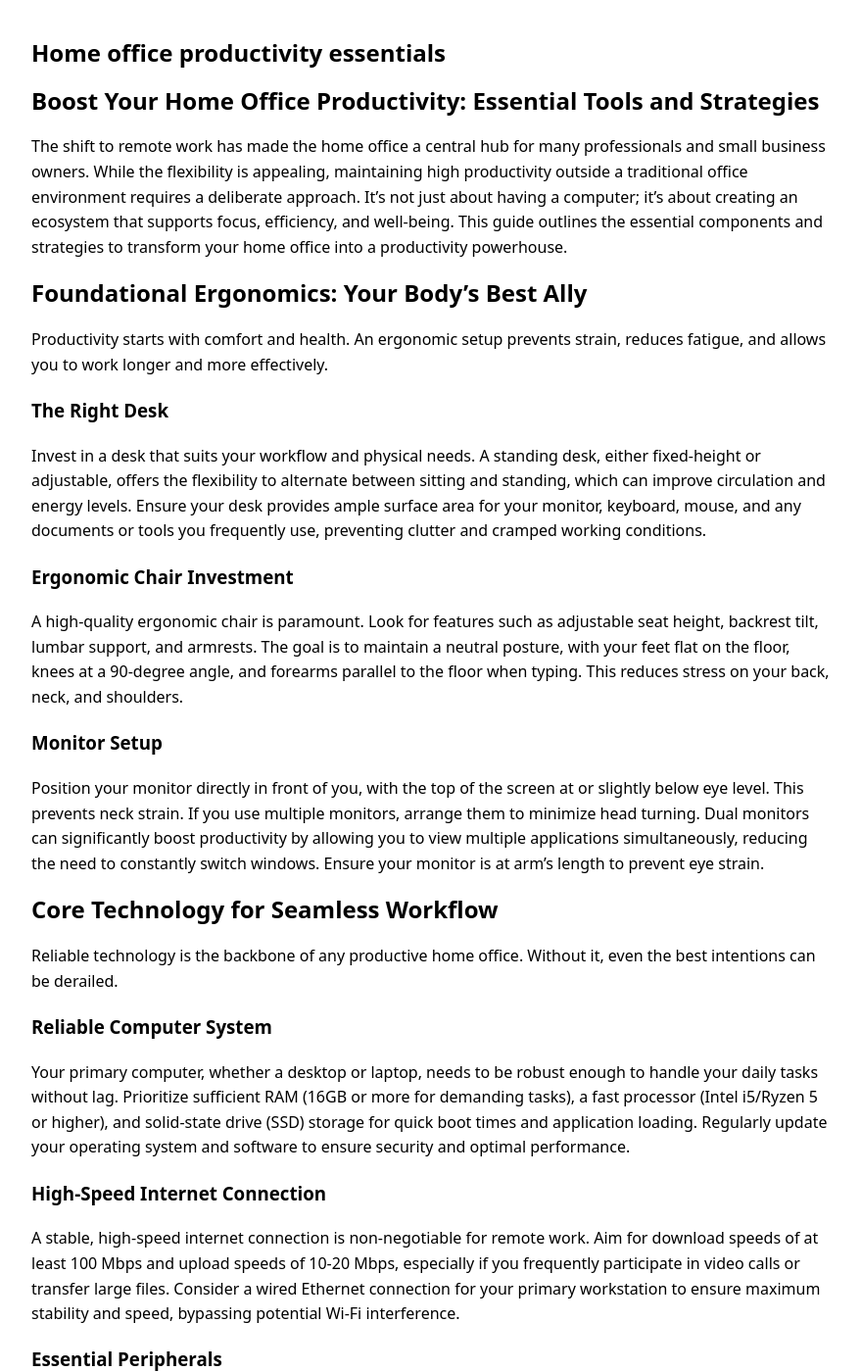
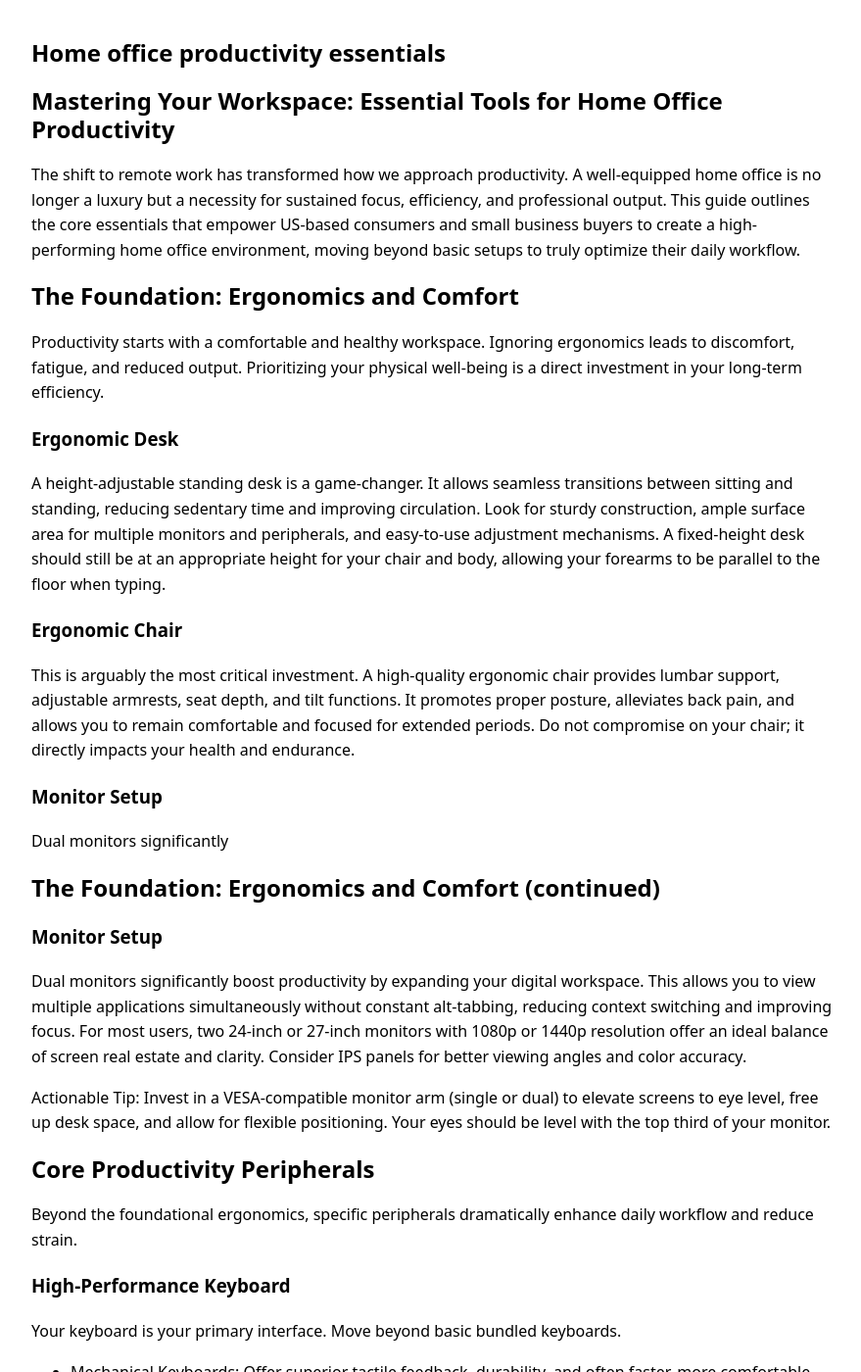
Before and after one commit to ironaclaw/ironaclaw.github.io, a Jekyll site: the page built from _posts/2026-02-12-home-office-productivity-essentials.md, in a window 1280 px wide and 1400 px high. Shown: the whole window at 98% size, without its empty margins (198-1077 px from the left). Built offline with Jekyll 4.4.1, drawn with Linux system fonts in a browser that asks for light colours; some of the changed text lies outside the part shown.

Commit message:
Add 2026-02-12-home-office-productivity-essentials.md

```diff
--- a/_posts/2026-02-12-home-office-productivity-essentials.md
+++ b/_posts/2026-02-12-home-office-productivity-essentials.md
@@ -9,82 +9,81 @@ keywords: []
 model_used: gemini-2.5-flash
 ---
 
-# Boost Your Home Office Productivity: Essential Tools and Strategies
+# Mastering Your Workspace: Essential Tools for Home Office Productivity
 
-The shift to remote work has made the home office a central hub for many professionals and small business owners. While the flexibility is appealing, maintaining high productivity outside a traditional office environment requires a deliberate approach. It's not just about having a computer; it's about creating an ecosystem that supports focus, efficiency, and well-being. This guide outlines the essential components and strategies to transform your home office into a productivity powerhouse.
+The shift to remote work has transformed how we approach productivity. A well-equipped home office is no longer a luxury but a necessity for sustained focus, efficiency, and professional output. This guide outlines the core essentials that empower US-based consumers and small business buyers to create a high-performing home office environment, moving beyond basic setups to truly optimize their daily workflow.
 
-## Foundational Ergonomics: Your Body's Best Ally
+## The Foundation: Ergonomics and Comfort
+Productivity starts with a comfortable and healthy workspace. Ignoring ergonomics leads to discomfort, fatigue, and reduced output. Prioritizing your physical well-being is a direct investment in your long-term efficiency.
 
-Productivity starts with comfort and health. An ergonomic setup prevents strain, reduces fatigue, and allows you to work longer and more effectively.
+### Ergonomic Desk
+A height-adjustable standing desk is a game-changer. It allows seamless transitions between sitting and standing, reducing sedentary time and improving circulation. Look for sturdy construction, ample surface area for multiple monitors and peripherals, and easy-to-use adjustment mechanisms. A fixed-height desk should still be at an appropriate height for your chair and body, allowing your forearms to be parallel to the floor when typing.
 
-### The Right Desk
-Invest in a desk that suits your workflow and physical needs. A standing desk, either fixed-height or adjustable, offers the flexibility to alternate between sitting and standing, which can improve circulation and energy levels. Ensure your desk provides ample surface area for your monitor, keyboard, mouse, and any documents or tools you frequently use, preventing clutter and cramped working conditions.
-
-### Ergonomic Chair Investment
-A high-quality ergonomic chair is paramount. Look for features such as adjustable seat height, backrest tilt, lumbar support, and armrests. The goal is to maintain a neutral posture, with your feet flat on the floor, knees at a 90-degree angle, and forearms parallel to the floor when typing. This reduces stress on your back, neck, and shoulders.
+### Ergonomic Chair
+This is arguably the most critical investment. A high-quality ergonomic chair provides lumbar support, adjustable armrests, seat depth, and tilt functions. It promotes proper posture, alleviates back pain, and allows you to remain comfortable and focused for extended periods. Do not compromise on your chair; it directly impacts your health and endurance.
 
 ### Monitor Setup
-Position your monitor directly in front of you, with the top of the screen at or slightly below eye level. This prevents neck strain. If you use multiple monitors, arrange them to minimize head turning. Dual monitors can significantly boost productivity by allowing you to view multiple applications simultaneously, reducing the need to constantly switch windows. Ensure your monitor is at arm's length to prevent eye strain.
+Dual monitors significantly
 
-## Core Technology for Seamless Workflow
+## The Foundation: Ergonomics and Comfort (continued)
 
-Reliable technology is the backbone of any productive home office. Without it, even the best intentions can be derailed.
+### Monitor Setup
+Dual monitors significantly boost productivity by expanding your digital workspace. This allows you to view multiple applications simultaneously without constant alt-tabbing, reducing context switching and improving focus. For most users, two 24-inch or 27-inch monitors with 1080p or 1440p resolution offer an ideal balance of screen real estate and clarity. Consider IPS panels for better viewing angles and color accuracy.
 
-### Reliable Computer System
-Your primary computer, whether a desktop or laptop, needs to be robust enough to handle your daily tasks without lag. Prioritize sufficient RAM (16GB or more for demanding tasks), a fast processor (Intel i5/Ryzen 5 or higher), and solid-state drive (SSD) storage for quick boot times and application loading. Regularly update your operating system and software to ensure security and optimal performance.
+Actionable Tip: Invest in a VESA-compatible monitor arm (single or dual) to elevate screens to eye level, free up desk space, and allow for flexible positioning. Your eyes should be level with the top third of your monitor.
 
-### High-Speed Internet Connection
-A stable, high-speed internet connection is non-negotiable for remote work. Aim for download speeds of at least 100 Mbps and upload speeds of 10-20 Mbps, especially if you frequently participate in video calls or transfer large files. Consider a wired Ethernet connection for your primary workstation to ensure maximum stability and speed, bypassing potential Wi-Fi interference.
+## Core Productivity Peripherals
 
-### Essential Peripherals
-1.  Quality Keyboard and Mouse: An ergonomic keyboard and mouse can prevent repetitive strain injuries. Mechanical keyboards offer tactile feedback, while vertical mice can reduce wrist strain. Choose what feels most comfortable and efficient for your work style.
-2.  Webcam and Headset: For virtual meetings, a dedicated external webcam often provides superior video quality compared to built-in laptop cameras. Pair this with a comfortable, noise-canceling headset with a clear microphone to ensure professional-sounding communication without background distractions.
-3.  Printer/Scanner (Optional but Useful): While many tasks are digital, a reliable all-in-one printer/scanner can be invaluable for documents that require physical signatures, scanning receipts, or occasional printing. Choose a model with wireless capabilities for convenience.
+Beyond the foundational ergonomics, specific peripherals dramatically enhance daily workflow and reduce strain.
 
-## Software and Digital Tools for Efficiency
+### High-Performance Keyboard
+Your keyboard is your primary interface. Move beyond basic bundled keyboards.
+*   Mechanical Keyboards: Offer superior tactile feedback, durability, and often faster, more comfortable typing experiences. Choose switch types (e.g., brown, red, blue) based on your preference for clickiness and actuation force.
+*   Ergonomic Keyboards: Split designs or contoured layouts can reduce wrist strain and promote a more natural hand position, particularly for those with existing discomfort or heavy typing loads.
+*   Wireless Options: Reduce cable clutter, offering a cleaner workspace. Ensure reliable connectivity and long battery life.
 
-Beyond hardware, the right software stack empowers streamlined workflows and effective collaboration.
+### Precision Mouse
+An ergonomic mouse is crucial for preventing wrist and hand fatigue.
+*   Ergonomic Contoured Mice: Designed to fit the natural curve of your hand, reducing strain compared to flat, standard mice.
+*   Vertical Mice: Position your hand in a "handshake" posture, which can alleviate pressure on the wrist and forearm.
+*   Trackball Mice: Minimize arm movement, ideal for confined spaces or users with shoulder/arm issues.
+*   Wireless Connectivity: Provides freedom of movement and a tidy desk. Look for models with adjustable DPI for cursor speed control.
 
-### Project Management and Task Tracking
-Tools like Asana, Trello, Monday.com, or ClickUp help you organize projects, assign tasks, set deadlines, and track progress. They provide a centralized view of your workload, ensuring nothing falls through the cracks and facilitating collaboration with team members.
+## Communication & Audio Visuals
 
-### Communication and Collaboration Platforms
-Platforms such as Slack, Microsoft Teams, and Zoom are essential for real-time communication, file sharing, and video conferencing. They help maintain team cohesion and ensure clear, efficient communication, mimicking the spontaneous interactions of a physical office.
+Effective remote work hinges on clear communication. High-quality audio and video gear are non-negotiable for professional interactions.
 
-### Cloud Storage and Backup
-Services like Google Drive, Dropbox, and OneDrive offer secure cloud storage, allowing you to access your files from anywhere and share them easily. Crucially, they provide automatic backup, protecting your work from hardware failures or accidental deletions. Implement a robust backup strategy, including both cloud and local backups.
+### Headset or Microphone & Headphones
+Poor audio quality undermines professionalism.
+*   Noise-Canceling Headset: Essential for blocking out ambient noise in your environment and ensuring your voice is clear to others. Look for comfortable over-ear designs for extended wear.
+*   Dedicated USB Microphone: For those who frequently record audio, host webinars, or prefer separate components, a quality USB microphone (e.g., condenser mic) offers superior vocal clarity. Pair with comfortable, open-back headphones for natural sound.
 
-### Focus and Time Management Apps
-Distractions are abundant in a home environment. Apps that employ the Pomodoro Technique (e.g., Forest, Focus@Will) or website blockers (e.g., Freedom, Cold Turkey) can help you maintain focus during work sprints. Calendar apps like Google Calendar or Outlook Calendar are vital for scheduling meetings, blocking out focus time, and managing your daily agenda.
+### High-Definition Webcam
+Integrated laptop webcams often lack the resolution and low-light performance needed for a professional appearance.
+*   External 1080p or 4K Webcam: Provides sharper image quality, better color reproduction, and improved low-light performance.
+*   Autofocus and Wide Field of View: Useful features for dynamic presentations or small group meetings.
+*   Privacy Shutter: A simple but important feature for security.
 
-## Optimizing Your Workspace Environment
+## Optimized Environment & Connectivity
 
-Your physical surroundings significantly impact your mental state and ability to concentrate.
+Beyond the core tools, optimizing your physical space and digital infrastructure is key to uninterrupted productivity.
 
-### Declutter and Organize
-A cluttered workspace leads to a cluttered mind. Regularly clear your desk of unnecessary items. Use organizers, trays, and digital filing systems to keep your physical and digital spaces tidy. A minimalist approach often fosters a sense of calm and focus.
+### Smart Lighting Solutions
+Proper lighting reduces eye strain and improves focus.
+*   Natural Light: Position your desk to maximize natural light without direct glare on your screen.
+*   Task Lighting: A quality desk lamp or monitor light bar provides focused, adjustable illumination without glare. Look for options with adjustable color temperature to match ambient light and reduce blue light exposure in the evenings.
 
-### Lighting Matters
-Maximize natural light whenever possible. Position your desk near a window to benefit from daylight, which can improve mood and reduce eye strain. Supplement with good task lighting, such as a desk lamp, to illuminate your workspace evenly and reduce shadows, especially during darker hours. Avoid overhead lighting that creates glare on your screen.
+### Reliable Connectivity & Power Management
+Your digital lifeline and power supply must be robust.
+*   High-Speed Internet & Router: A stable, fast internet connection is paramount. Consider upgrading your router or implementing a mesh Wi-Fi system for consistent coverage throughout your home.
+*   Power Strip with Surge Protection: Protect your valuable electronics from power surges. Look for strips with ample outlets and USB charging ports.
+*   USB-C Hub or Docking Station: For laptop users, a single hub simplifies connecting multiple peripherals (monitors, external drives, keyboard, mouse) with one cable, streamlining setup and reducing clutter.
 
-### Sound Control
-Minimize auditory distractions. If you live in a noisy environment, consider noise-canceling headphones. White noise generators or ambient sound apps can also help mask disruptive sounds and create a more conducive environment for concentration. Communicate your work hours to family members to establish boundaries.
-
-### Personal Touches
-While maintaining a professional environment, add a few personal touches that bring you joy or inspiration, such as a plant, a framed photo, or a piece of art. These small elements can make your workspace feel more inviting and less sterile, contributing to overall well-being.
-
-## Cultivating Productive Habits
-
-The best setup is only as effective as the habits you build around it.
-
-### Structured Routine
-Establish a consistent daily routine. Start and end your workday at similar times, just as you would in a traditional office. Include regular breaks, lunch, and a clear "shut-down" process to mentally transition out of work mode. This structure helps create boundaries between work and personal life.
-
-### Strategic Breaks
-Avoid burnout by incorporating short, strategic breaks throughout your day. Stand up, stretch, walk away from your screen, or grab a snack. The Pomodoro Technique, with its 25-minute work sprints followed by 5-minute breaks, is an excellent framework for this. Longer breaks are crucial for lunch and to reset your mental focus.
-
-### Minimize Digital Distractions
-Turn off unnecessary notifications on your phone and computer during focused work periods. Resist the urge to check social media or personal emails frequently. Consider using "do not disturb" modes
+### Organization & Cable Management
+A tidy workspace fosters a clear mind.
+*   Desk Organizers: Trays, pen holders, and small drawers keep essentials within reach and off your primary work surface.
+*   Cable Management Solutions: Cable sleeves, ties, clips, and under-desk trays hide unsightly wires, prevent tangles, and make cleaning easier. A clean setup reduces visual distractions.
 
 ## Conclusion
-Creating a productive home office environment hinges on a dual approach: optimizing your physical space and cultivating disciplined work habits. Invest in ergonomic essentials, proper lighting, and sound control to build a comfortable and focused workspace. Complement this with a structured routine, strategic breaks, and active digital distraction management. By integrating these practical strategies, you can transform your home office into a highly efficient and supportive hub for sustained productivity.
+
+Building an optimized home office is an ongoing process, but the investment in these essential tools yields significant returns in productivity, comfort, and long-term well-being. By prioritizing ergonomics, high-performance peripherals, reliable connectivity, and a well-organized environment, US-based consumers and small business buyers can transform their remote workspace into a powerful engine for sustained success and professional output.
```
